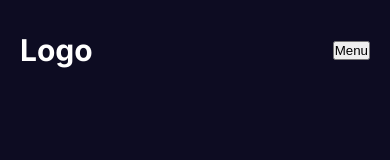
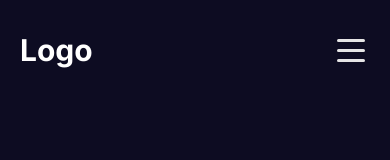
Before and after one commit to f-fardin-dev/next14, a Next.js app: page / in a window 390 px wide. Shown: the top 160 px of the page. Built offline with nearby package versions, Linux system fonts and the light colour scheme.

Commit message:
feat: add hamburger menu icon and its effect

```diff
--- a/src/components/navbar/Navbar.tsx
+++ b/src/components/navbar/Navbar.tsx
@@ -36,12 +36,14 @@ export const Navbar = () => {
           <NavItem path="/login" title="Login" />
         )}
       </div>
-      <button
-        className={styles.menuBt}
+      <div
+        className={styles.menuBtContainer}
         onClick={() => setOpenMenu((prev) => !prev)}
       >
-        Menu
-      </button>
+        <div
+          className={`${styles.menuBt} ${openMenu && styles.menuBtOpen}`}
+        ></div>
+      </div>
     </nav>
   );
 };
--- a/src/components/navbar/navbar.module.css
+++ b/src/components/navbar/navbar.module.css
@@ -46,7 +46,7 @@
   margin-block-start: auto;
 }
 
-.menuBt {
+.menuBtContainer {
   display: none;
 }
 
@@ -57,8 +57,46 @@
   .mobileLinks {
     display: flex;
   }
+  .menuBtContainer {
+    display: flex;
+    align-items: center;
+    padding: 5px;
+    height: 40px;
+    cursor: pointer;
+  }
   .menuBt {
-    display: block;
+    height: 3px;
+    width: 28px;
+    position: relative;
+    background-color: var(--text-colorSoft);
+    border-radius: 5px;
+  }
+  .menuBt::after,
+  .menuBt::before {
+    content: "";
+    display: inline-block;
+    height: 3px;
+    width: 28px;
+    background-color: var(--text-colorSoft);
+    position: absolute;
+    border-radius: 5px;
+    top: -10px;
+    transform: rotate(0deg);
+    transition: transform 0.3s;
+  }
+  .menuBt::after {
+    top: 10px;
+  }
+  .menuBtOpen {
+    background-color: transparent;
+  }
+  .menuBtOpen::after {
+    top: 0;
+    transform: rotate(45deg);
+  }
+  .menuBtOpen::before {
+    top: 0;
+    transform: rotate(-45deg);
   }
 }
 
```
